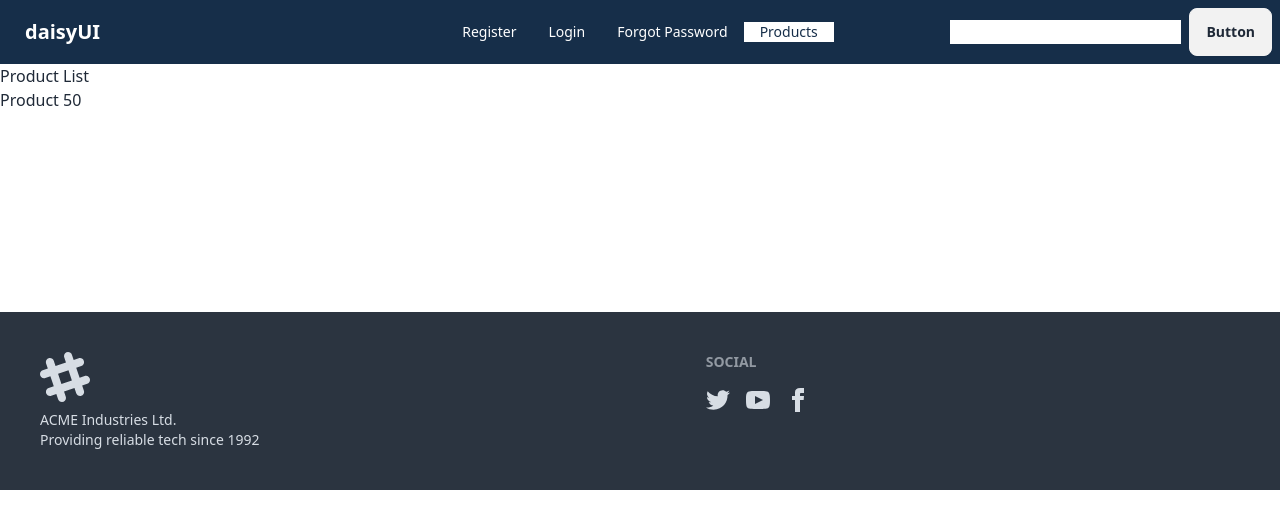
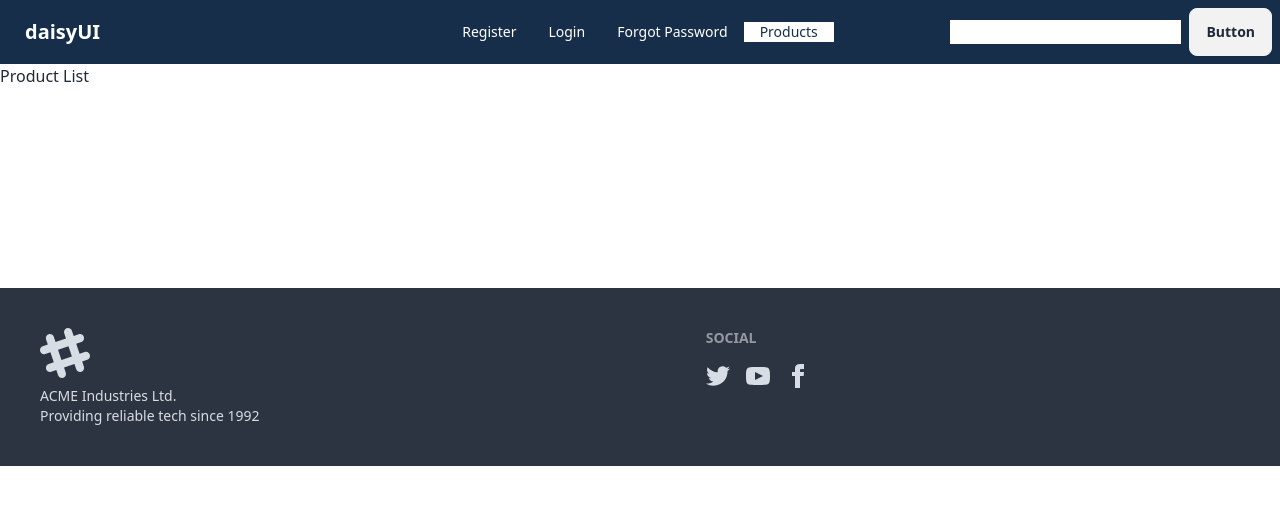
Before and after one commit to Pradyuman554/Next-Projects, a Next.js app in the folder project1/: page /products in a window 1280 px wide. Shown: the top 528 px of the page. Built offline with nearby package versions, Linux system fonts and the light colour scheme.

Commit message:
Component and state, layout management

```diff
--- a/project1/src/app/page.tsx
+++ b/project1/src/app/page.tsx
@@ -1,8 +1,10 @@
 import Link from "next/link";
+import Page from "./products/[productId]/page.tsx";
 
 export default function Home(){
     return <div>
         <h1>Welcome Home</h1>
         <Link href="/blogs/post1">Blog</Link>
+
     </div>
 }
--- a/project1/src/app/products/[productId]/reviews/[reviewId]/layout.tsx
+++ b/project1/src/app/products/[productId]/reviews/[reviewId]/layout.tsx
@@ -1,6 +1,17 @@
+
+function getRandom(count:number){
+    return Math.floor(Math.random() * count);
+  }
+
 export default function Page({children} : {
     children : React.ReactNode
 }) {
+
+    const random = getRandom(2);
+    if(random==1) throw new Error("LMAO ye to one hai");
+
+
+
     return (
         <div>
             {children}
--- a/project1/src/app/products/[productId]/reviews/[reviewId]/page.tsx
+++ b/project1/src/app/products/[productId]/reviews/[reviewId]/page.tsx
@@ -1,10 +1,5 @@
 "use client";
 import { notFound } from "next/navigation";
-
-
-function getRandom(count:number){
-  return Math.floor(Math.random() * count);
-}
 
 export default function Review({
   params,
@@ -15,8 +10,6 @@ export default function Review({
   };
 }) {
 
-  const random = getRandom(2);
-  if(random==1) throw new Error("LMAO ye to one hai");
 
   //2 TYPES OF ERRORS:
   //1.
--- a/project1/src/app/products/page.tsx
+++ b/project1/src/app/products/page.tsx
@@ -5,7 +5,6 @@ export default function Products(){
     return (
     <>
         <h1>Product List</h1>
-        <Link href={`/products/${productId}`} replace>Product {productId}</Link>
     </>
     );
 }
```
